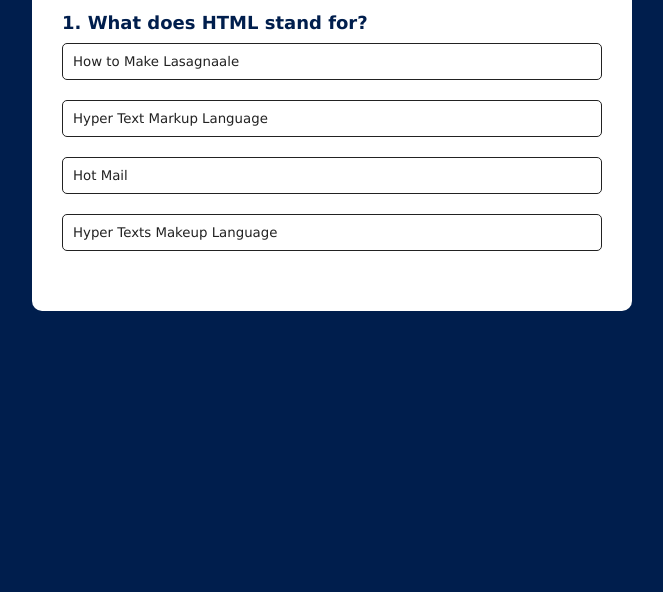
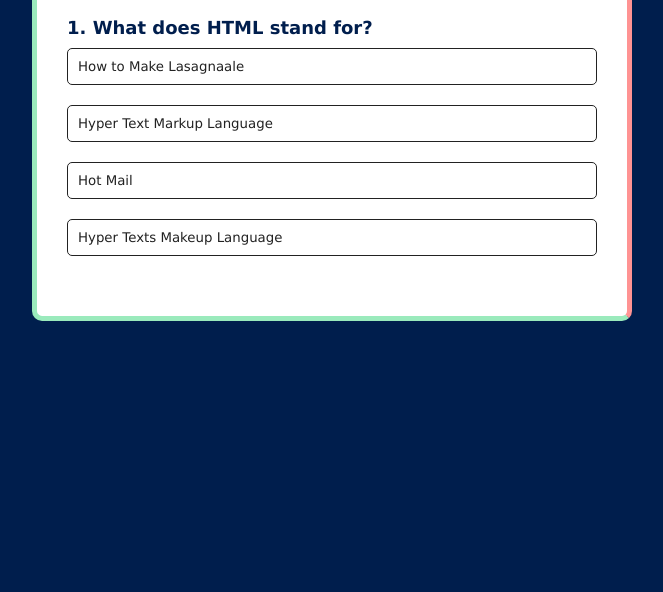
Before and after one commit to Talhaaly/Quiz-App, a plain HTML site: page index.html in a window 1280 px wide. Shown: the part 208-800 px from the top of the page, without its empty margins (308-971 px from the left). Drawn offline with Linux system fonts and the light colour scheme.

Commit message:
some css add

```diff
--- a/style.css
+++ b/style.css
@@ -16,6 +16,10 @@ body {
     margin: 100px auto 0;
     border-radius: 10px;
     padding: 30px;
+    border-bottom: 5px solid #9aeabc;
+    border-left: 5px solid #9aeabc;
+    border-right: 5px solid  #ff9393;
+    border-top: 5px solid  #ff9393;
 }
 
 .app h1 {
@@ -27,9 +31,14 @@ body {
     text-align: center;
 }
 
+.app h1:hover{
+    color: rgb(96, 49, 141);
+}
+
 .quiz {
     padding: 20px 0;
 }
+
 
 .quiz h2 {
     font-size: 18px;
```
